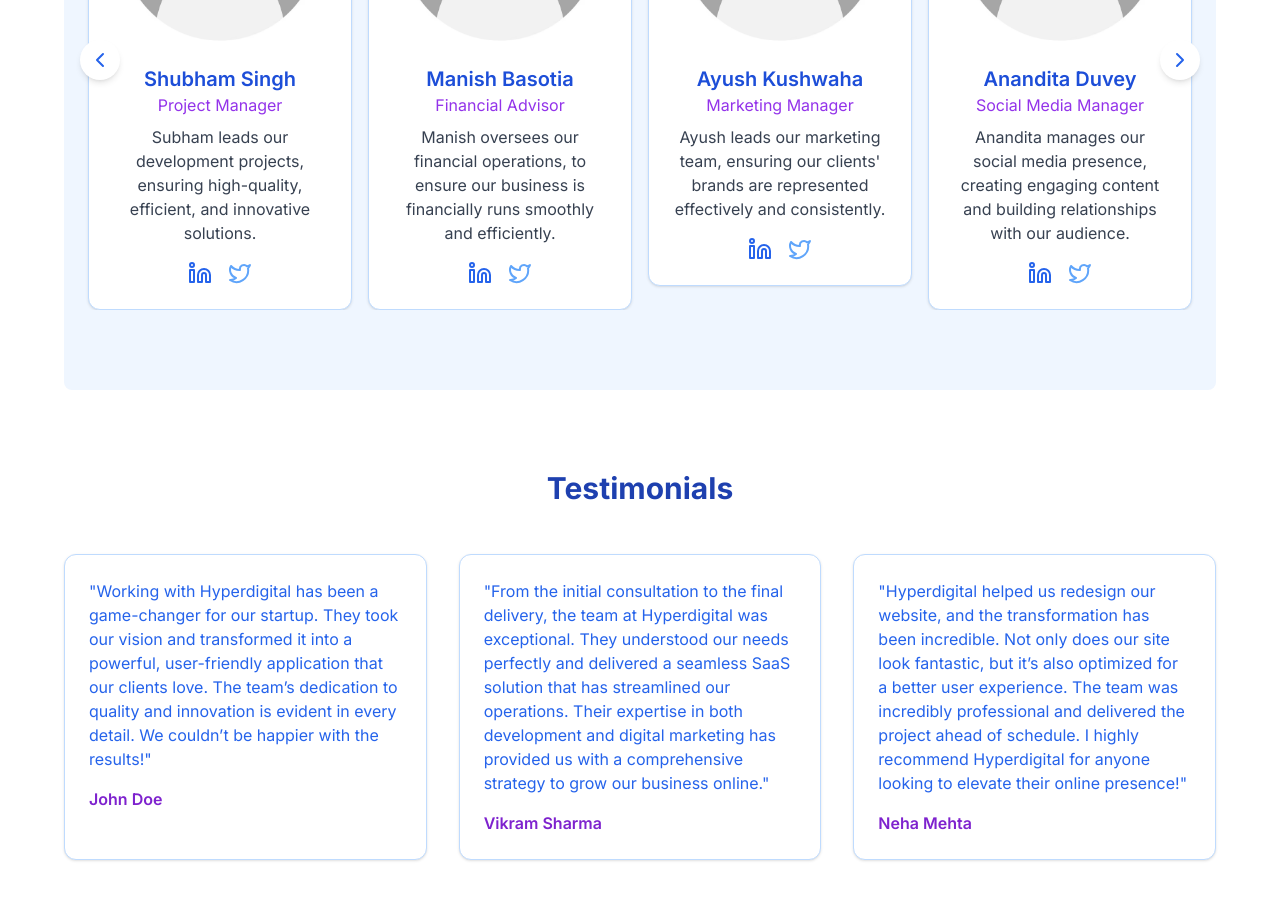
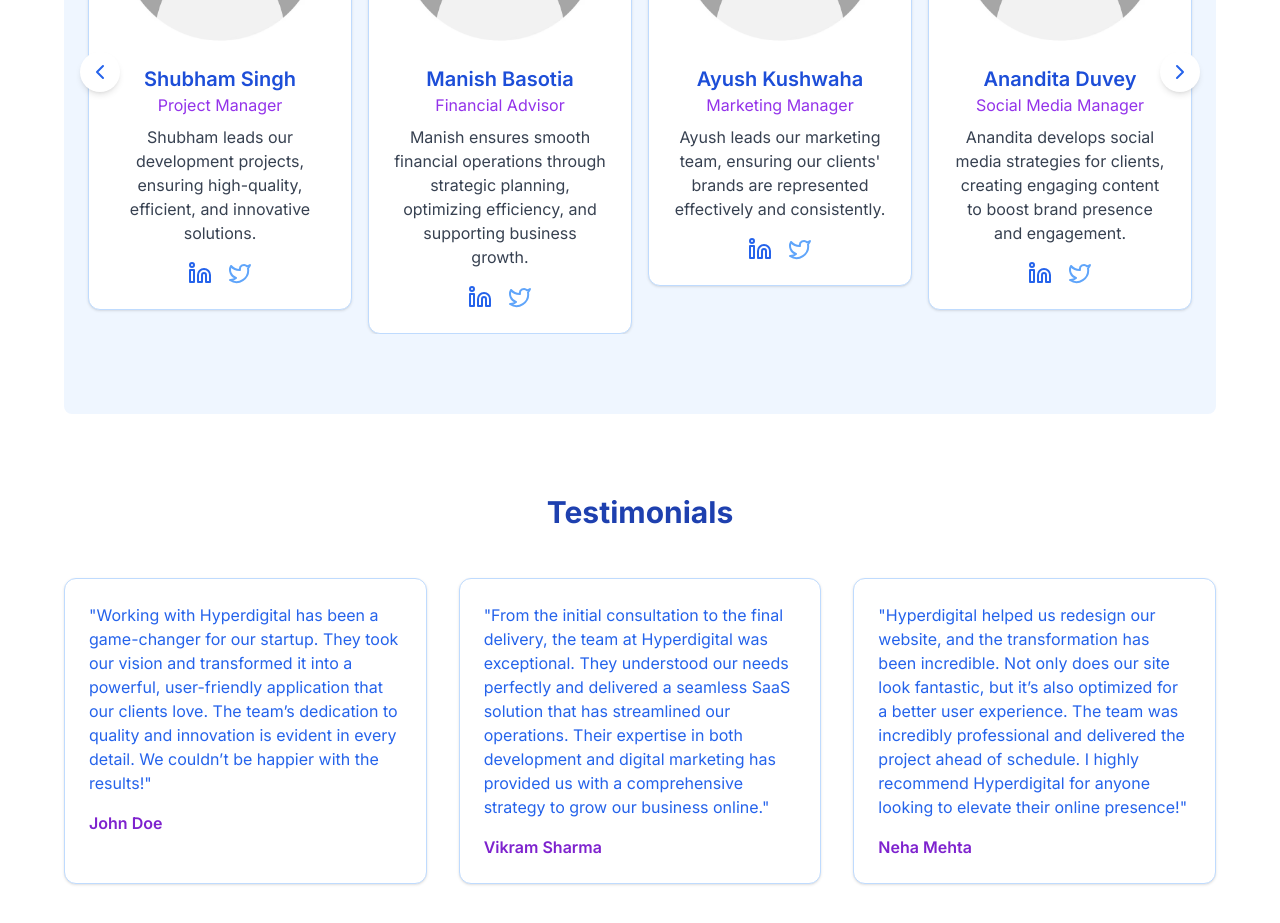
Before and after one commit to HyperDigital-in/hyperdigital.in, a Next.js app: page / in a window 1280 px wide. Shown: the part 3060-3983 px from the top of the page. Built offline with nearby package versions, Linux system fonts and the light colour scheme.

Commit message:
fix: update team.tsx

```diff
--- a/src/components/team.tsx
+++ b/src/components/team.tsx
@@ -24,7 +24,7 @@ export function TeamComponent() {
       name: "Shubham Singh",
       role: "Project Manager",
       image: "/teams/default-avatar.png",
-      bio: "Subham leads our development projects, ensuring high-quality, efficient, and innovative solutions.",
+      bio: "Shubham leads our development projects, ensuring high-quality, efficient, and innovative solutions.",
       linkedin: "https://linkedin.com",
       twitter: "https://twitter.com",
     },
@@ -32,7 +32,7 @@ export function TeamComponent() {
       name: "Manish Basotia",
       role: "Financial Advisor",
       image: "/teams/default-avatar.png",
-      bio: "Manish oversees our financial operations,  to ensure our business is financially runs smoothly and efficiently.",
+      bio: "Manish ensures smooth financial operations through strategic planning, optimizing efficiency, and supporting business growth.",
       linkedin: "https://linkedin.com",
       twitter: "https://twitter.com",
     },
@@ -48,7 +48,7 @@ export function TeamComponent() {
       name: "Anandita Duvey",
       role: "Social Media Manager",
       image: "/teams/default-avatar.png",
-      bio: "Anandita manages our social media presence, creating engaging content and building relationships with our audience.",
+      bio: "Anandita develops social media strategies for clients, creating engaging content to boost brand presence and engagement.",
       linkedin: "https://linkedin.com",
       twitter: "https://twitter.com",
     },
```
